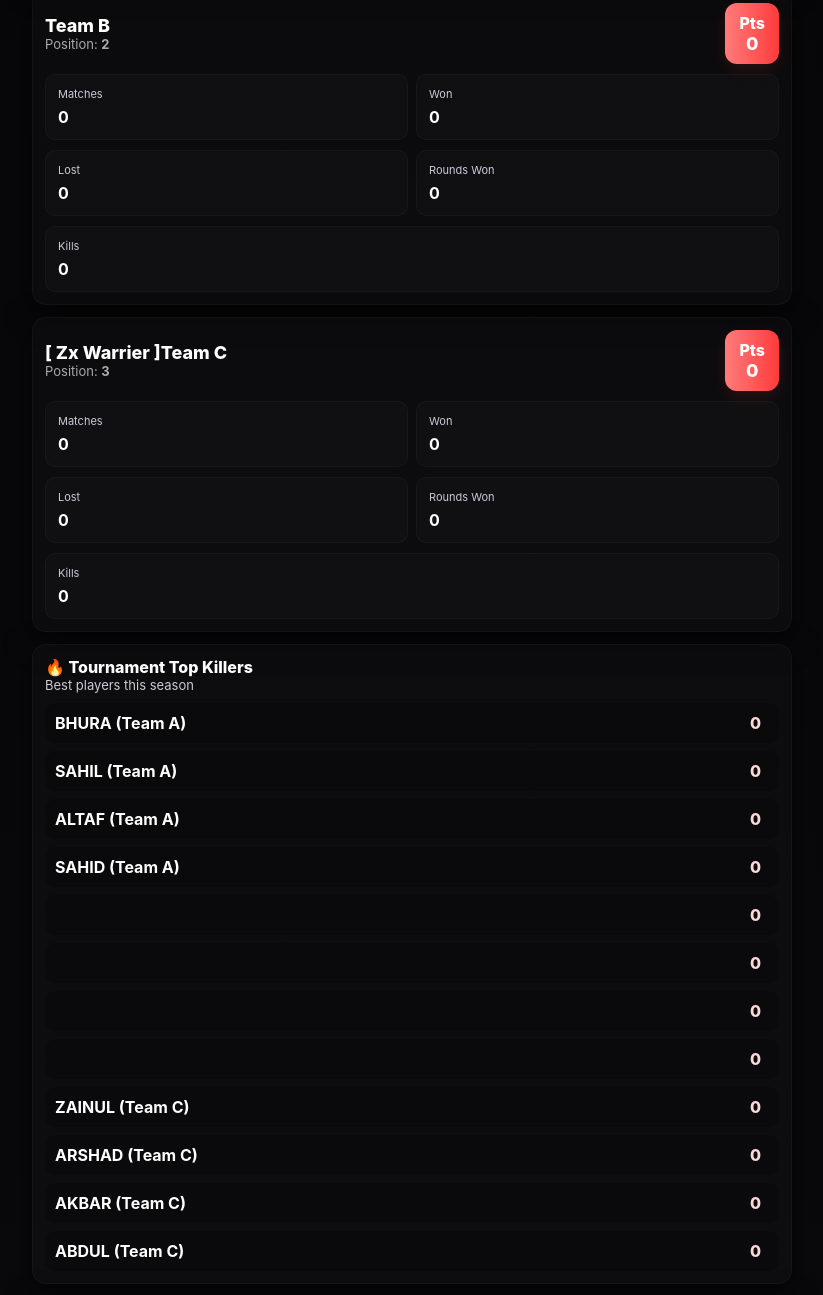
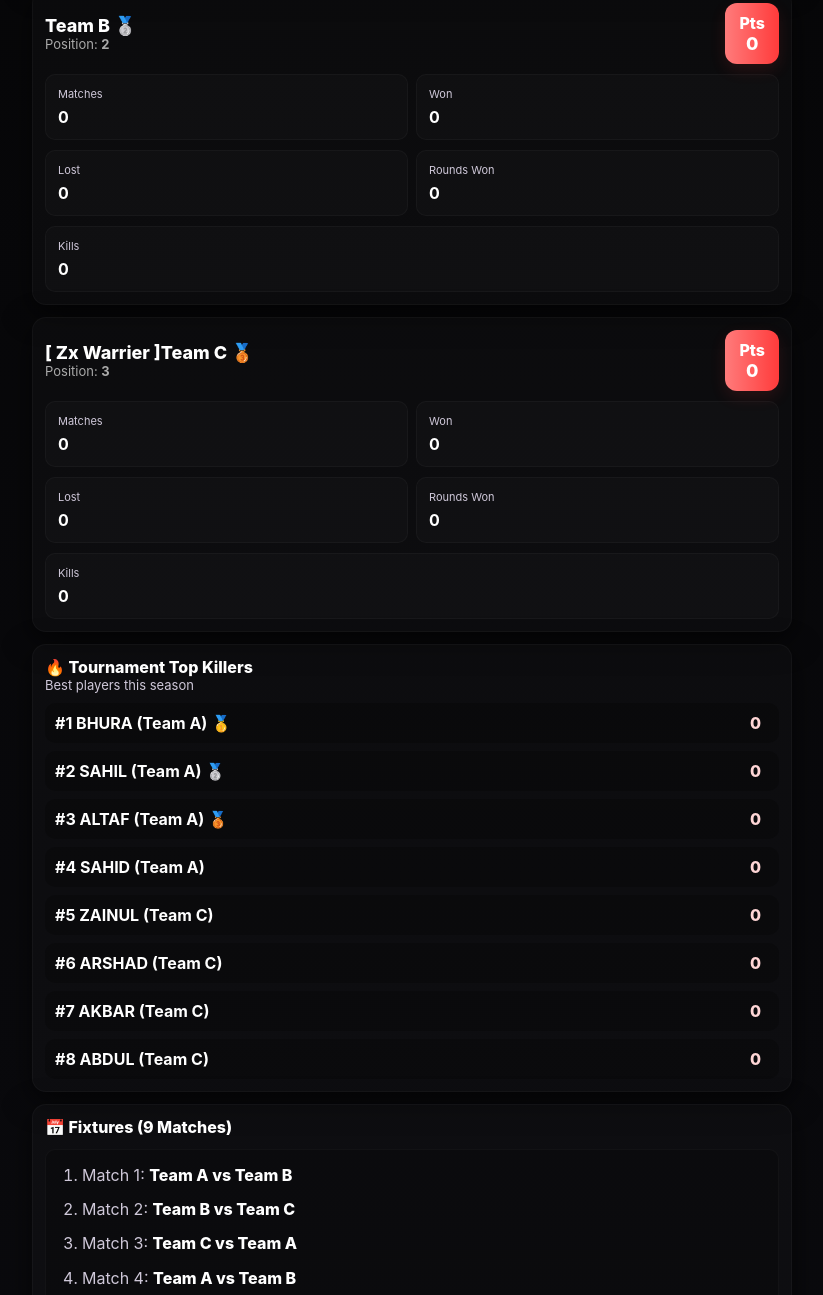
Before and after one commit to zx786786/FF-TOURNAMENT, a plain HTML site: page index.html in a window 1280 px wide. Shown: the part 575-1870 px from the top of the page, without its empty margins (228-1051 px from the left). Drawn offline with Linux system fonts and the light colour scheme.

Commit message:
Update index.html

```diff
--- a/index.html
+++ b/index.html
@@ -109,7 +109,7 @@
   <a href="#" class="join-btn" id="joinBtn">JOIN</a>
 
 <script>
-const UPI_LINK = "upi://pay?pa=https://docs.google.com/forms/d/e/1FAIpQLSdpkzzI035WKMyvqDR_PRcGpEbqJLuD_kPOsELXiRCrNxLJJA/viewform?usp=header&pn=Zainul&am=2&cu=INR";
+const JOIN_LINK = "https://docs.google.com/forms/d/e/1FAIpQLSdpkzzI035WKMyvqDR_PRcGpEbqJLuD_kPOsELXiRCrNxLJJA/viewform?usp=header";
 const MAX_PLAYERS = 12;
 
 const DEFAULT = {
@@ -128,19 +128,37 @@ const DEFAULT = {
   ]
 };
 
+function calculateTeamPoints(team){
+  return team.won * 3 + team.rounds + team.kills;
+}
+
 function renderTeams(){
   const box=document.getElementById('teamsContainer');
   box.innerHTML="";
-  DEFAULT.teams.forEach((t,idx)=>{
+
+  const sortedTeams=[...DEFAULT.teams].sort((a,b)=>calculateTeamPoints(b)-calculateTeamPoints(a));
+
+  const totalMatches = DEFAULT.teams.reduce((sum,t)=>sum+t.matches,0);
+  const allMatchesCompleted = (totalMatches >= 9);
+
+  sortedTeams.forEach((t,idx)=>{
+    const totalPoints=calculateTeamPoints(t);
+    let medal="";
+    if(idx===0) medal=" 🥇";
+    else if(idx===1) medal=" 🥈";
+    else if(idx===2) medal=" 🥉";
+
+    const crown = (allMatchesCompleted && idx===0) ? " 👑" : "";
+
     const card=document.createElement('div');
     card.className="card";
     card.innerHTML=`
       <div class="team-head">
         <div>
-          <div class="team-name">${t.name}</div>
+          <div class="team-name">${t.name}${medal}${crown}</div>
           <div style="color:#aaa;font-size:13px">Position: <strong>${idx+1}</strong></div>
         </div>
-        <div class="points">Pts <div style="font-size:18px">${t.won*3+t.rounds+t.kills}</div></div>
+        <div class="points">Pts <div style="font-size:18px">${totalPoints}</div></div>
       </div>
       <div class="field-row">
         <div class="field"><label>Matches</label><div class="value">${t.matches}</div></div>
@@ -160,16 +178,26 @@ function renderTeams(){
 function renderPlayers(){
   const list=document.getElementById("playersList");
   list.innerHTML="";
-  DEFAULT.players.forEach(p=>{
+
+  const sortedPlayers=DEFAULT.players
+    .filter(p=>p.name && p.name.trim()!=="")
+    .sort((a,b)=>b.kills-a.kills);
+
+  sortedPlayers.forEach((p,idx)=>{
+    let medal="";
+    if(idx===0) medal=" 🥇";
+    else if(idx===1) medal=" 🥈";
+    else if(idx===2) medal=" 🥉";
+
     const row=document.createElement("div");
     row.className="player-row";
-    row.innerHTML=`<div class="pname">${p.name}</div><div class="pkill">${p.kills}</div>`;
+    row.innerHTML=`<div class="pname">#${idx+1} ${p.name}${medal}</div>
+                   <div class="pkill">${p.kills}</div>`;
     list.appendChild(row);
   });
 }
 
 function isTournamentFull(){
-  // count only players with a non-empty name
   const registered = DEFAULT.players.filter(p => p.name && p.name.trim() !== "").length;
   return registered >= MAX_PLAYERS;
 }
@@ -179,18 +207,18 @@ function handleJoinClick(e){
   if(isTournamentFull()){
     alert("Seats are full! Try in the next tournament.");
   } else {
-    window.open(UPI_LINK, "_blank");
+    window.open(JOIN_LINK,"_blank");
   }
 }
 
 function updateJoinButton(){
-  const btn = document.getElementById("joinBtn");
+  const btn=document.getElementById("joinBtn");
   if(isTournamentFull()){
     btn.classList.add("full");
-    btn.textContent = "FULL";
+    btn.textContent="FULL";
   } else {
     btn.classList.remove("full");
-    btn.textContent = "JOIN";
+    btn.textContent="JOIN";
   }
 }
 
```
